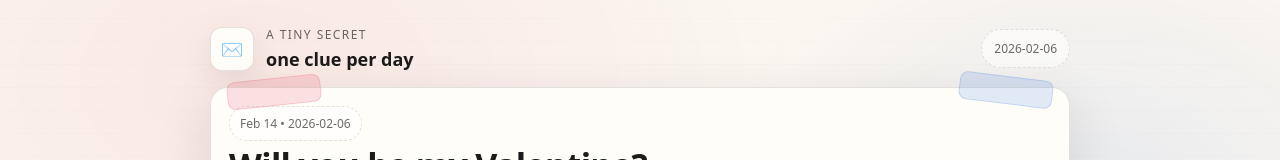
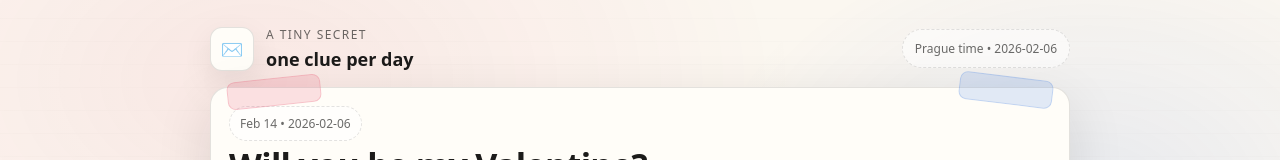
Before and after one commit to dobbyasas/valentines, a React (Vite) app: page / in a window 1280 px wide. Shown: the top 160 px of the page. Built offline with nearby package versions, Linux system fonts and the light colour scheme.

Commit message:
Remove any leftover test-date code

```diff
--- a/src/App.tsx
+++ b/src/App.tsx
@@ -15,23 +15,14 @@ export default function App() {
     if (raw === "yes") setSaidYes(true);
   }, []);
 
-  // REAL Prague date
-  const realToday = todayInPragueISO();
+  const todayISO = todayInPragueISO();
 
-  // TEST override date
-  const [testDate, setTestDate] = useState<string | null>(null);
-
-  // Final date used everywhere
-  const todayISO = testDate ?? realToday;
-
-  // Latest unlocked clue
   const unlocked = useMemo(
     () => CLUES.filter((c) => isUnlocked(c.unlockOn, todayISO)),
     [todayISO]
   );
 
   const latest = unlocked[unlocked.length - 1] ?? null;
-
 
   return (
     <div className="page">
@@ -42,22 +33,16 @@ export default function App() {
             <div className="kicker">a tiny secret</div>
             <div className="hTitle">one clue per day</div>
           </div>
-          <div className="rightPill">
-         {todayISO}
-          </div>
+          <div className="rightPill">Prague time • {todayISO}</div>
         </header>
 
-        {!saidYes && (
-          <YesGate onUnlocked={() => setSaidYes(true)} />
-        )}
+        {!saidYes && <YesGate onUnlocked={() => setSaidYes(true)} />}
 
         {saidYes && (
           <div className="stack">
             <div className="card">
               <h1 className="title">You said yes.</h1>
-              <p className="subtitle">
-                Come back each day for a new clue.
-              </p>
+              <p className="subtitle">Come back each day for a new clue.</p>
             </div>
 
             {latest && <ClueCard clue={latest} />}
@@ -66,7 +51,6 @@ export default function App() {
               <h2 className="cardTitle">Clue timeline</h2>
               <ClueTimeline clues={CLUES} todayISO={todayISO} />
             </div>
-
 
             <div className="footer">
               <button
```
